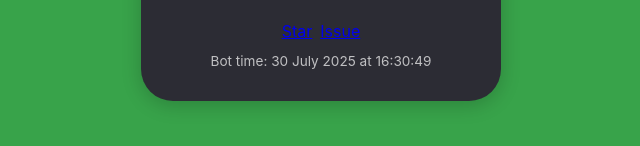
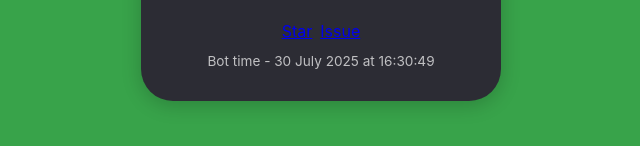
Before and after one commit to davevancauwenberghe/CityMart-Services, a website: page public/index.html in a window 1280 px wide. Shown: the part 540-686 px from the top of the page, 319-959 px from the left. Drawn offline with Linux system fonts and the light colour scheme.

Commit message:
Update index.html

```diff
--- a/public/index.html
+++ b/public/index.html
@@ -184,7 +184,7 @@
           second: '2-digit',
           hour12: false
         });
-        tsEl.textContent = `Bot time: ${brussels}`;
+        tsEl.textContent = `Bot time - ${brussels}`;
       }
       updateTimestamp();
       setInterval(updateTimestamp, 1000);
```
